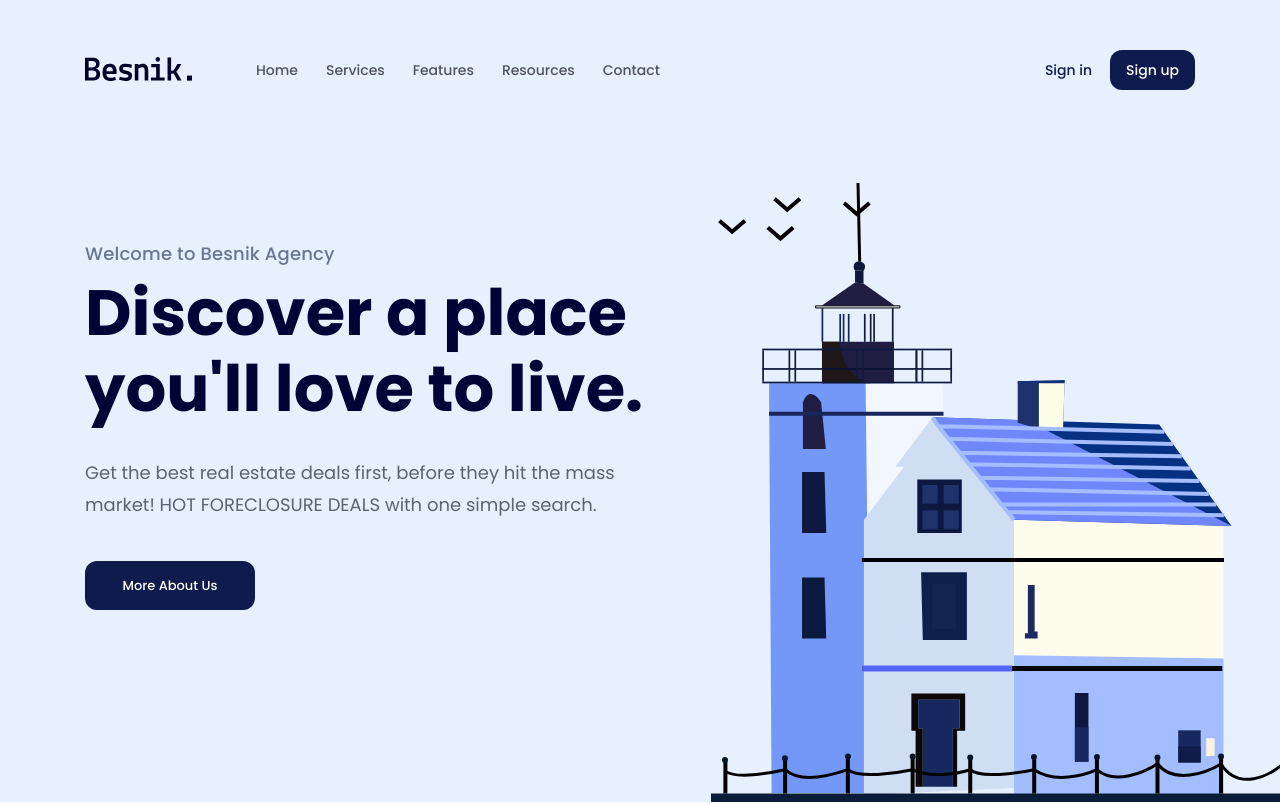
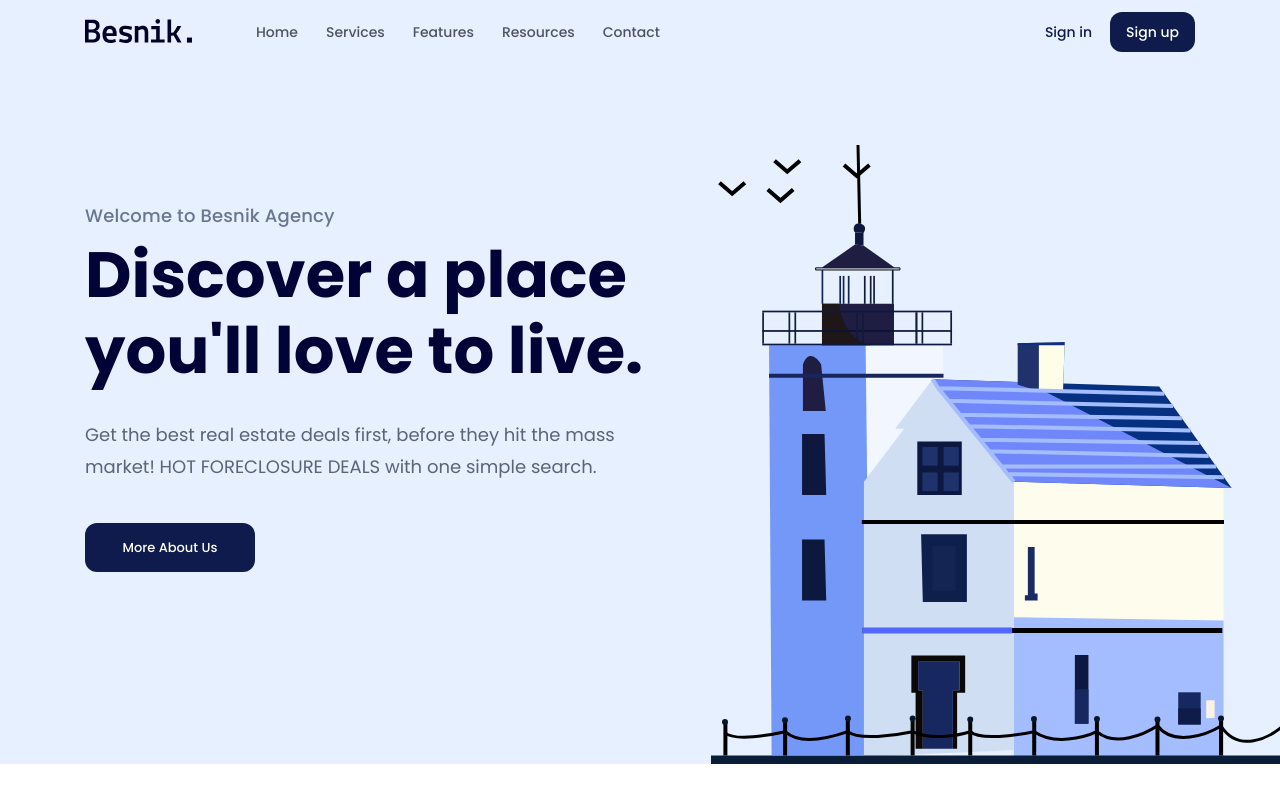
Before and after one commit to tanluc1200/du-an-1, a plain HTML site: page index.html in a window 1280 px wide. Shown: the top 804 px of the page. Drawn offline with Linux system fonts and the light colour scheme.

Commit message:
update code 6

```diff
--- a/css/style.css
+++ b/css/style.css
@@ -54,19 +54,18 @@ body {
 .fix-header {
     background-color: #e6f0ff;
     position: sticky;
-    top: -38px;
+    top: 0px;
     z-index: 2;
 }
 .header {
     background-color: #e6f0ff;
-    /* height: 100vh; */
     height: calc(100vh - 100px);
     position: relative;
     overflow: hidden;
 }
 .header-nav {
     /* padding-top: 38px; */
-    padding-top: 50px;
+    padding-top: 12px;
     padding-bottom: 12px;
     display: flex;
     align-items: center;
```
